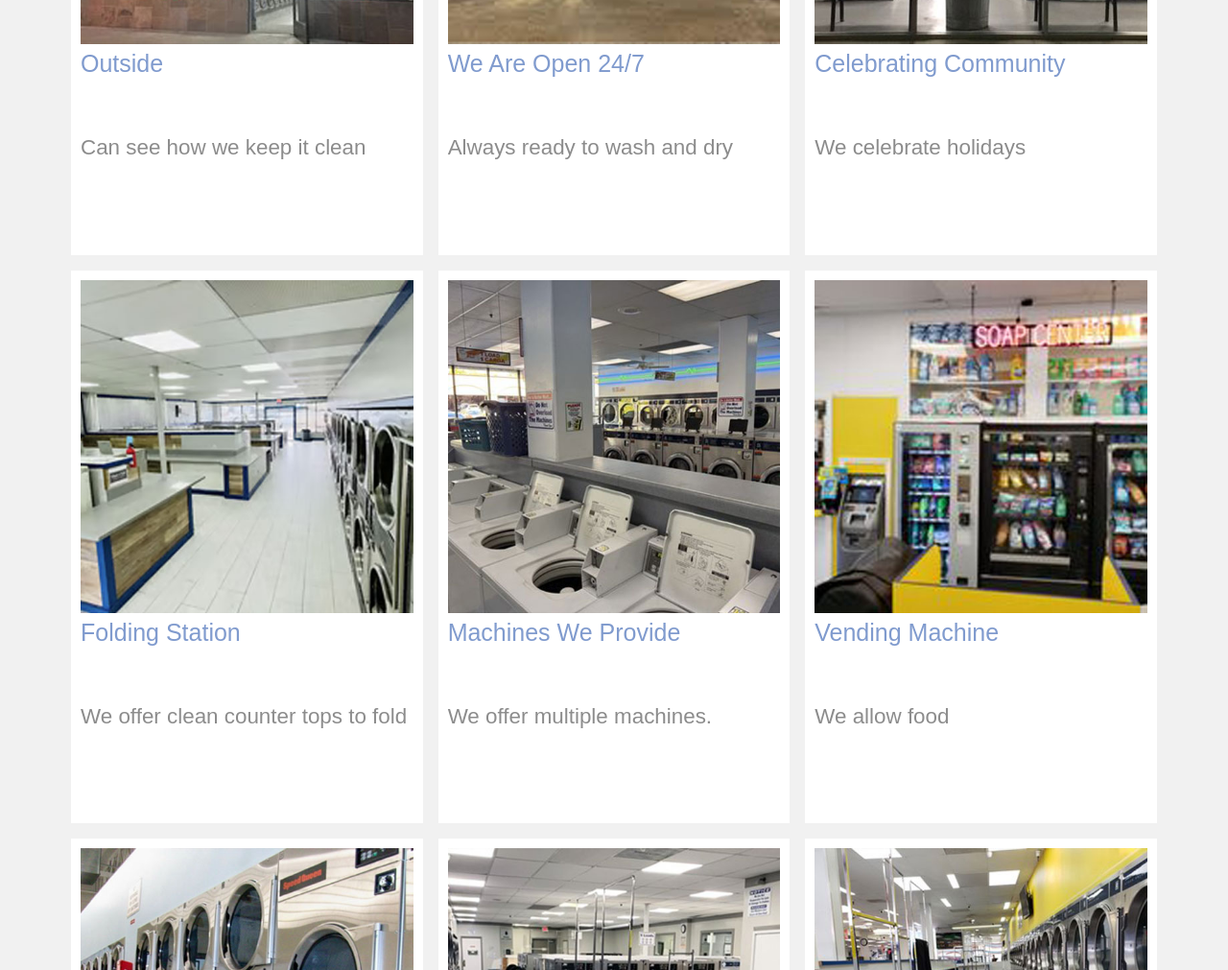
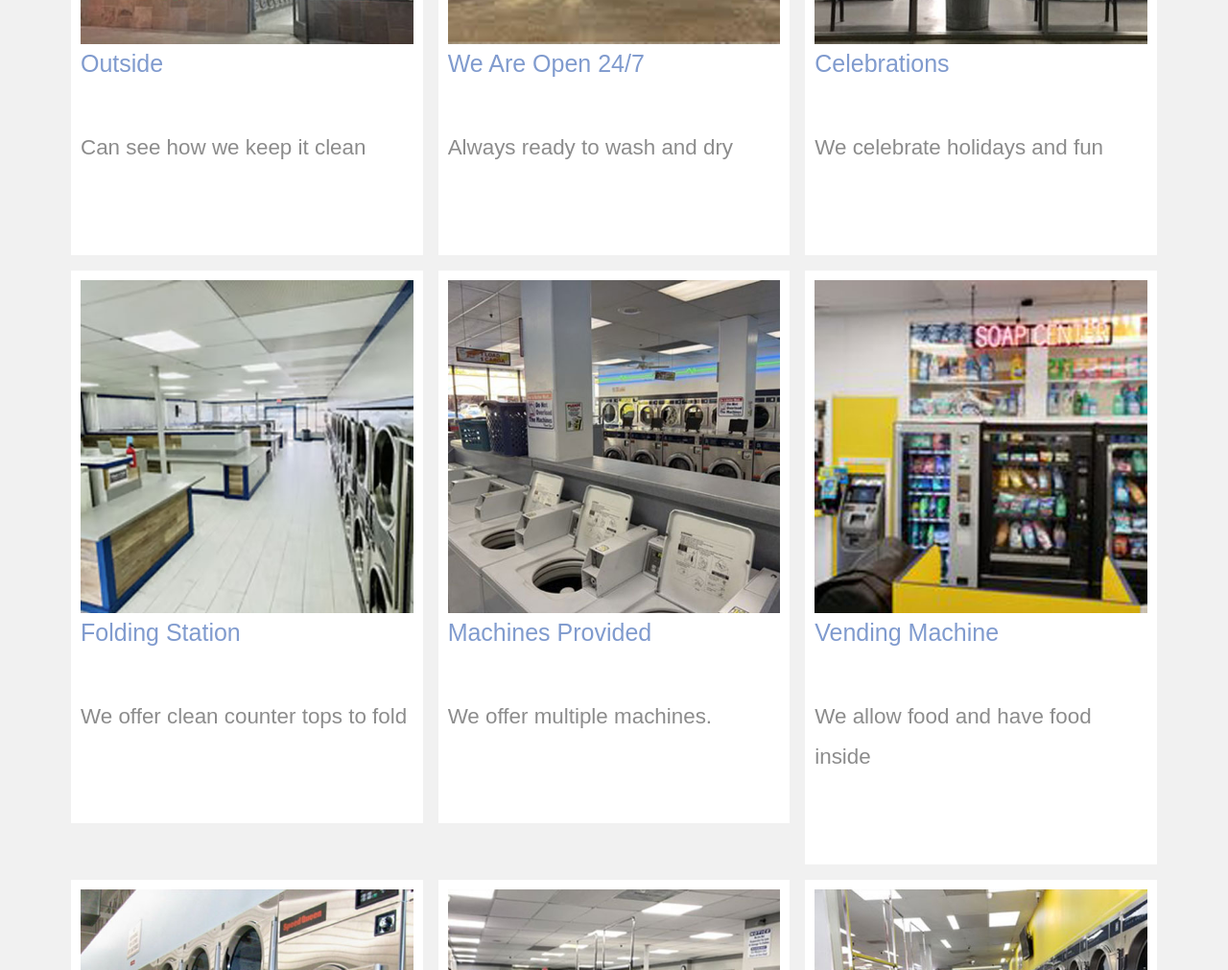
Before and after one commit to Omar-Reals/per5omarresponsivesite, a plain HTML site: page blog.html in a window 1280 px wide. Shown: the part 920-1931 px from the top of the page at 96% size. Drawn offline with Linux system fonts and the light colour scheme; a script that the page names is missing.

Commit message:
Add files via upload

```diff
--- a/blog.html
+++ b/blog.html
@@ -162,8 +162,8 @@ h1 {
   <div class="column nature">
     <div class="content">
       <img src="img/outside3.jpg" alt="Festive Outside Shot" style="width:100%">
-      <h4 style="font-size:25px;" class="margin-b-20 gold-text">Celebrating Community</h4><br>
-      <p class="subtitle">We celebrate holidays</p>
+      <h4 style="font-size:25px;" class="margin-b-20 gold-text">Celebrations</h4><br>
+      <p class="subtitle">We celebrate holidays and fun&nbsp; &nbsp;</p>
     </div>
   </div>
 
@@ -177,7 +177,8 @@ h1 {
   <div class="column cars">
     <div class="content">
       <img src="img/inside2.jpg" alt="Another View Of Our Amazing Laundromat" style="width:100%">
-     <h4 style="font-size:25px;" class="margin-b-20 gold-text">Machines We  Provide&nbsp;</h4><br>
+     <h4 style="font-size:25px;" class="margin-b-20 gold-text">Machines   Provided&nbsp;</h4>
+     <br>
       <p class="subtitle">We offer multiple machines.</p>
     </div>
   </div>
@@ -185,7 +186,7 @@ h1 {
     <div class="content">
       <img src="img/inside3.jpg" alt="Showing vending Machines and things to do while waiting" style="width:100%">
       <h4 style="font-size:25px;" class="margin-b-20 gold-text">Vending Machine</h4><br>
-      <p class="subtitle">We allow food</p>
+      <p class="subtitle">We allow food and have food inside</p>
     </div>
   </div>
 
```
